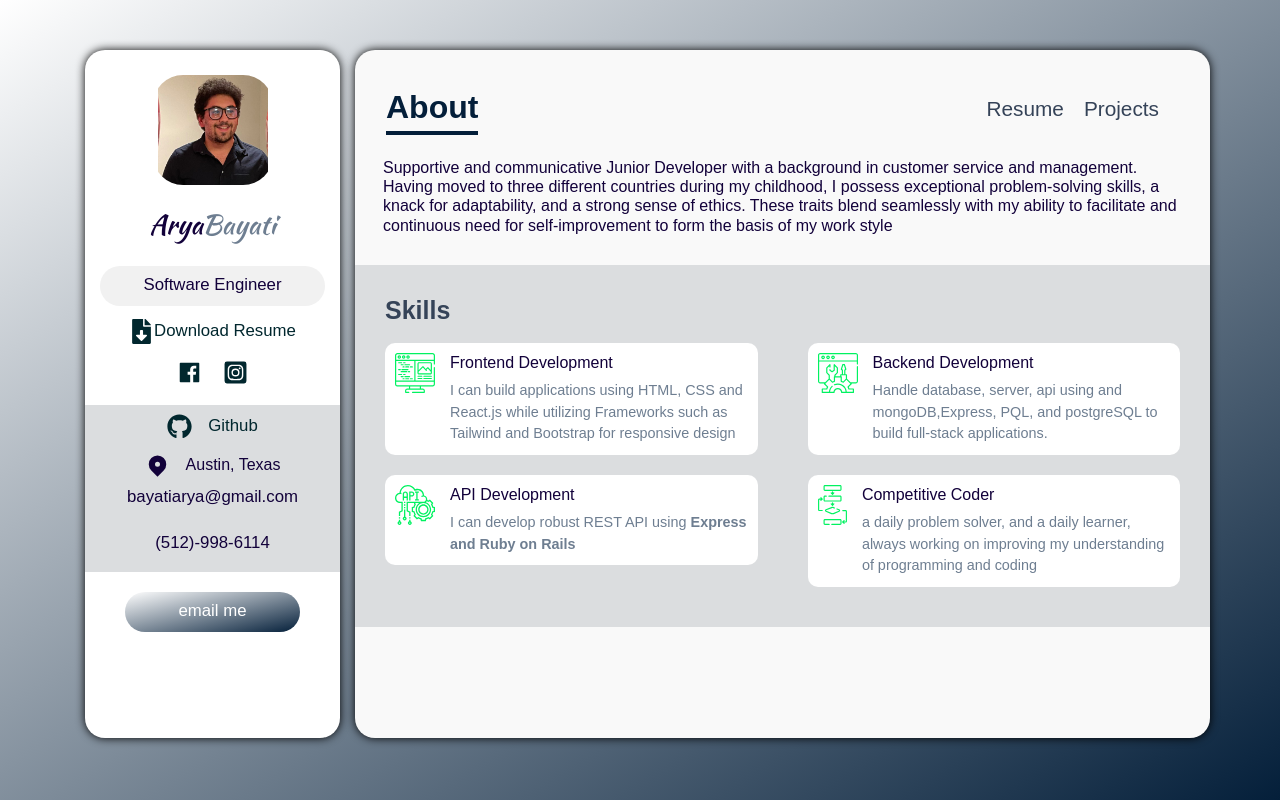
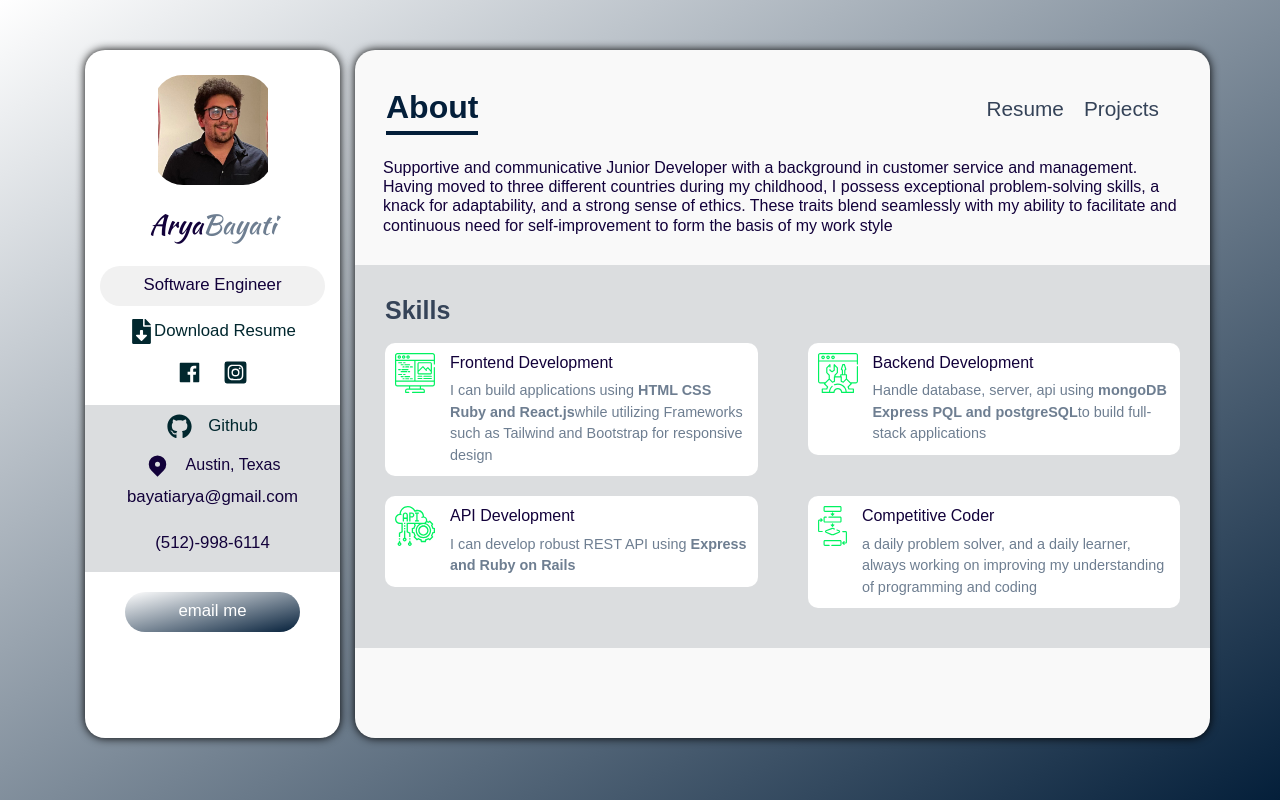
Before and after one commit to AryByt/portfolio, a React (Create React App) app: page / in a window 1280 px wide. Built offline with nearby package versions, Linux system fonts and the light colour scheme.

Commit message:
added more data to the about_data.js

```diff
--- a/src/components/data/about_data.js
+++ b/src/components/data/about_data.js
@@ -1,33 +1,43 @@
 import React from 'react';
 
-import api from '../../assets/icons/api.svg'
-import algo from '../../assets/icons/algo.svg'
-import computer from '../../assets/icons/computer.svg'
-import repair from '../../assets/icons/repair.svg'
-
-
+import api from '../../assets/icons/api.svg';
+import algo from '../../assets/icons/algo.svg';
+import computer from '../../assets/icons/computer.svg';
+import repair from '../../assets/icons/repair.svg';
 
 const skills = [
   {
     icon: computer,
-        title: "Frontend Development",
-        about: "I can build applications using HTML, CSS and React.js while utilizing Frameworks such as Tailwind and Bootstrap for responsive design"
+    title: 'Frontend Development',
+    about: [
+      'I can build applications using',
+      <strong key={1}> HTML CSS Ruby and React.js</strong>,
+      'while utilizing Frameworks such as Tailwind and Bootstrap for responsive design',
+    ],
   },
   {
     icon: repair,
-        title: "Backend  Development",
-        about: "Handle database, server, api using and mongoDB,Express, PQL, and postgreSQL to build full-stack applications.",
+    title: 'Backend  Development',
+    about: [
+      'Handle database, server, api using',
+      <strong key={1}> mongoDB Express PQL and postgreSQL</strong>,
+      'to build full-stack applications',
+    ],
   },
   {
     icon: api,
-        title: "API Development",
-        about: ["I can develop robust REST API using", <strong key={1}> Express and Ruby on Rails </strong>]
+    title: 'API Development',
+    about: [
+      'I can develop robust REST API using',
+      <strong key={1}> Express and Ruby on Rails </strong>,
+    ],
   },
   {
     icon: algo,
-        title: "Competitive Coder",
-        about: "a daily problem solver, and a daily learner, always working on improving my understanding of programming and coding "
+    title: 'Competitive Coder',
+    about:
+      'a daily problem solver, and a daily learner, always working on improving my understanding of programming and coding ',
   },
-   ]
+];
 
 export default skills;
```
Lines whose indentation alone changed are shown as unchanged.
